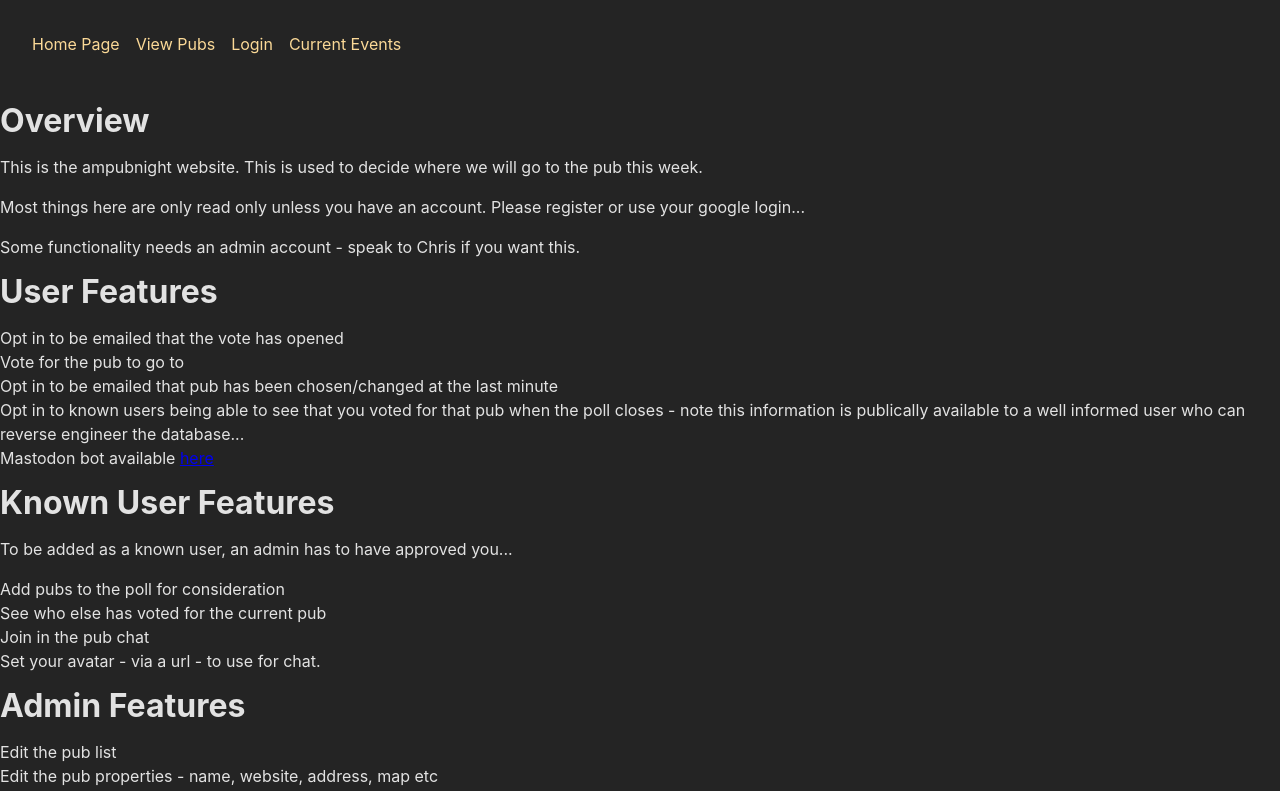
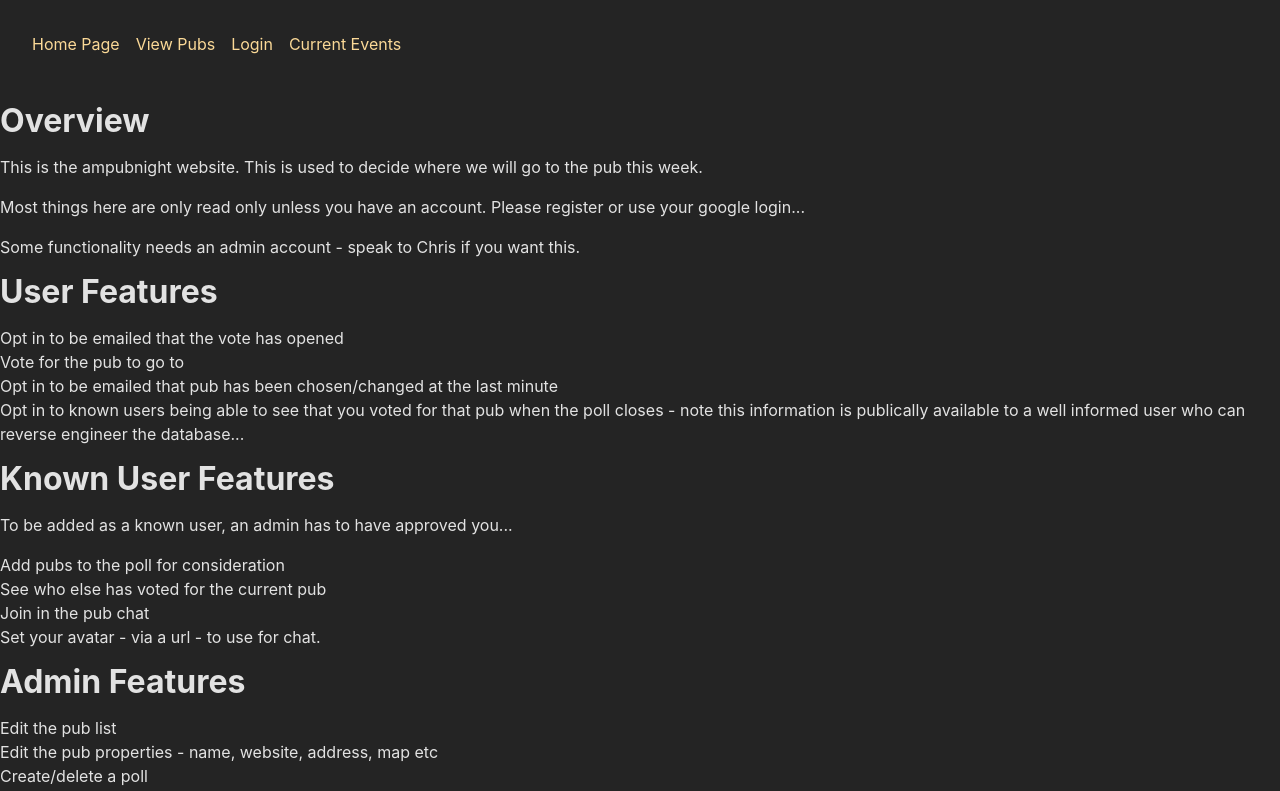
Before and after one commit to cbehopkins/pubnightpicker, a React (Create React App) app in the folder react/: page / in a window 1280 px wide. Shown: the top 791 px of the page. Built offline with nearby package versions, Linux system fonts and the light colour scheme; no server answers; the database is empty.

Commit message:
Streamline debug, remove mastodon reference

```diff
--- a/react/src/components/pages/Homepage.js
+++ b/react/src/components/pages/Homepage.js
@@ -27,7 +27,6 @@ function Homepage() {
         <li>Opt in to known users being able to see that you voted for that pub when the poll
           closes - note this information is publically available to a well informed user who
           can reverse engineer the database...</li>
-        <li>Mastodon bot available <a href="https://botsin.space/@ampubnight">here</a></li>
       </ul>
       <h1>Known User Features</h1>
       <p>To be added as a known user, an admin has to have approved you...</p>
--- a/react/src/components/pages/NewPub.js
+++ b/react/src/components/pages/NewPub.js
@@ -37,7 +37,7 @@ export async function action({ request, params }) {
     address: data.get("address"),
     pubImage: data.get("pubImage")
   };
-  console.log("data", data, "pubParams", pubParams)
+  console.log("Pub action data", data, "pubParms", pubParams);
   for (const key of Object.keys(PubParams)) {
     pubParams[key] = Boolean(data.get(key));
   }
@@ -48,7 +48,7 @@ export async function action({ request, params }) {
     addNewPub(pubParams);
   }
   if (method === "PATCH") {
-    console.log("Modifying pub", pub_id, "with", pubParams);
+    console.log("Modifying pub", pub_id, "with", pubParams, "data", data);
     modifyPub(pub_id, pubParams);
   }
   return redirect("/pubs");
--- a/react/src/components/pages/PubForm.js
+++ b/react/src/components/pages/PubForm.js
@@ -26,7 +26,6 @@ function PubCheckbox({ name, label, label_mod, pub_object, onChange }) {
   // However a label attaches to any checkbox with the same name
   // So we need a different name on the label/checkbox in those different contexts
   const label_value = `${label_mod || ''}${name}`;
-  console.log("name", name, "label_value", label_value)
   return (
     <tr>
       <td>
@@ -56,7 +55,6 @@ function PubForm({ method, pub_object }) {
   function cancelHandler() {
     navigate("..");
   }
-  console.log("method:", method, "pub_object:", pub_object);
   return (
     <Form method={method} className={styles.form}>
       <div>
@@ -140,7 +138,6 @@ function PubForm({ method, pub_object }) {
         Cancel
       </button>
       <button type="submit" disabled={isSubmitting} >
-        {console.log("isSubmitting", isSubmitting)}
         {isSubmitting ? "Submitting..." : "Save"}
       </button>
     </Form>
```
